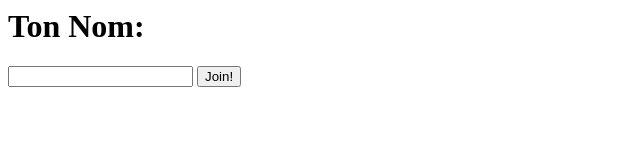
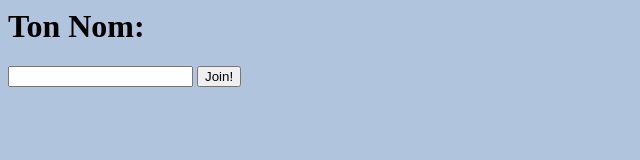
Before and after one commit to Zeyna16/Zeyna, a plain HTML site: page index.html in a window 1280 px wide. Shown: the whole page, without its empty margins (0-640 px from the left). Drawn offline with Linux system fonts and the light colour scheme.

Commit message:
Add files via upload

```diff
--- a/index.html
+++ b/index.html
@@ -3,6 +3,8 @@
 <script src="https://unpkg.com/peerjs@1.5.2/dist/peerjs.min.js"></script>
 
 <script src="./index.js"></script>
+<link rel="stylesheet" href="style.css">
+<link href="style.css">
 </head>
 
 <body>
```
